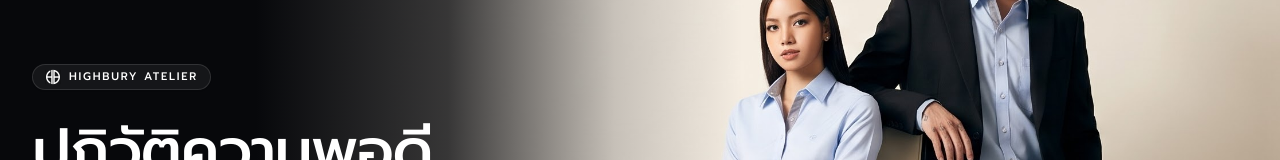
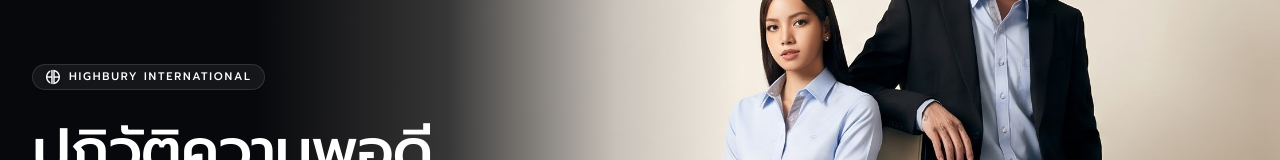
Before and after one commit to papound/highbury_shirt, a Next.js app: page / in a window 1280 px wide. Shown: the part 138-298 px from the top of the page. Built offline with nearby package versions, Linux system fonts and the light colour scheme; no server answers; the database is empty; a small style sheet from the web is missing; a web font is replaced by a local one.

Commit message:
fix(copy): remove atelier text and use official brand name

```diff
--- a/components/storefront/v3/parallax-hero-craft.tsx
+++ b/components/storefront/v3/parallax-hero-craft.tsx
@@ -288,7 +288,7 @@ export default function ParallaxHeroCraft({
           className="relative z-20 max-w-7xl w-full mx-auto px-4 sm:px-6 lg:px-8 pt-36 pb-12 my-auto will-change-[transform,opacity]"
         >
           <div className="max-w-lg lg:max-w-2xl space-y-5">
-            {/* Atelier Brand Monogram Pill */}
+            {/* Brand Monogram Pill */}
             <div
               className="inline-flex items-center gap-2 px-3 py-1 rounded-full border text-xs font-semibold backdrop-blur-md shadow-xs"
               style={{
@@ -299,14 +299,14 @@ export default function ParallaxHeroCraft({
             >
               <Image
                 src={isLight ? "/images/logo/home-monogram-black.png" : "/images/logo/home-monogram-white.png"}
-                alt="Highbury Atelier Monogram"
+                alt="Highbury Monogram"
                 width={16}
                 height={16}
                 className="w-4 h-4 object-contain shrink-0"
                 priority
               />
               <span className="tracking-[0.16em] uppercase text-[11px] font-medium">
-                HIGHBURY ATELIER
+                HIGHBURY INTERNATIONAL
               </span>
             </div>
 
@@ -694,7 +694,7 @@ export default function ParallaxHeroCraft({
 
           <div className="relative z-10 max-w-7xl w-full mx-auto px-4 sm:px-6 pt-32 pb-12 mt-auto">
             <div className="max-w-lg space-y-4">
-              {/* Atelier Brand Monogram Pill Mobile */}
+              {/* Brand Monogram Pill Mobile */}
               <div
                 className="inline-flex items-center gap-2 px-3 py-1 rounded-full border text-xs font-semibold backdrop-blur-md shadow-xs"
                 style={{
@@ -705,14 +705,14 @@ export default function ParallaxHeroCraft({
               >
                 <Image
                   src={isLight ? "/images/logo/home-monogram-black.png" : "/images/logo/home-monogram-white.png"}
-                  alt="Highbury Atelier Monogram"
+                  alt="Highbury Monogram"
                   width={16}
                   height={16}
                   className="w-4 h-4 object-contain shrink-0"
                   priority
                 />
                 <span className="tracking-[0.16em] uppercase text-[11px] font-medium">
-                  HIGHBURY ATELIER
+                  HIGHBURY INTERNATIONAL
                 </span>
               </div>
 
```
